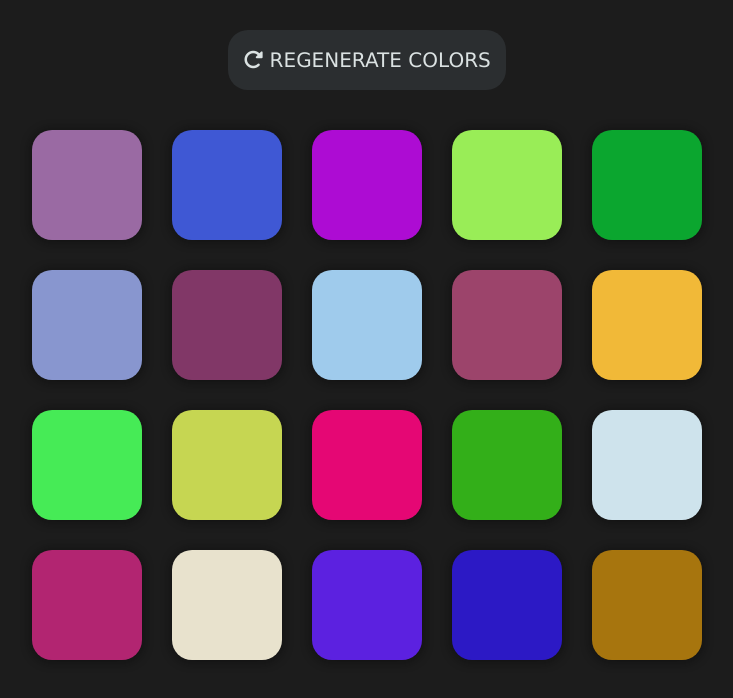
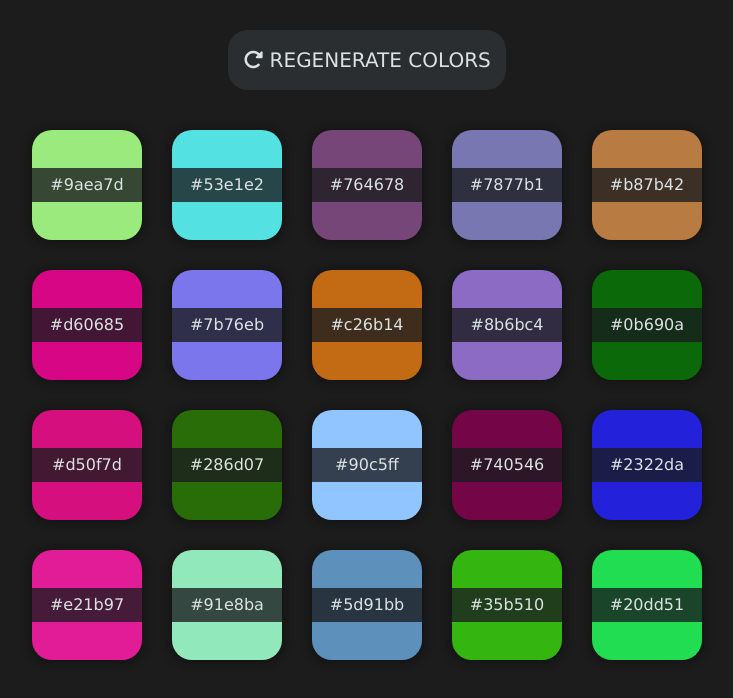
Before and after one commit to liv3rise/simple-color-generator, a website built with Vite: page index.html in a window 1280 px wide. Shown: the whole page, without its empty margins (273-1006 px from the left). Built offline with nearby package versions, Linux system fonts and the light colour scheme.

Commit message:
fixed some issues, added the ability to copy color when clicking on an element

```diff
--- a/package.json
+++ b/package.json
@@ -14,5 +14,8 @@
     "eslint-plugin-import": "^2.27.5",
     "sass": "^1.57.1",
     "vite": "^4.0.0"
+  },
+  "dependencies": {
+    "clipboard": "^2.0.11"
   }
 }
--- a/src/js/ColorItem.js
+++ b/src/js/ColorItem.js
@@ -1,7 +1,13 @@
+import ClipboardJS from 'clipboard';
+
 class ColorItem {
   constructor(width, height) {
     this.width = width;
     this.height = height;
+    this.color = ColorItem.getRandomHexColor();
+    this.inlineStyle = `width: ${this.width}px; height: ${this.height}px; background-color: ${this.color};`;
+    this.item = this.createItem();
+    this.textNode = this.item.querySelector('.color-items__item-text');
   }
 
   static getRandomHexColor() {
@@ -15,18 +21,31 @@ class ColorItem {
     return hexColor;
   }
 
+  addCopyOnClick(element) {
+    const clipboard = new ClipboardJS(element, {
+      text: () => this.color,
+    });
+
+    clipboard.on('success', () => {
+      this.textNode.innerText = 'copied!';
+
+      setTimeout(() => {
+        this.textNode.innerText = this.color;
+      }, 4000);
+    });
+  }
+
   createItem() {
     const colorItemWrapper = document.createElement('div');
-    const colorItem = document.createElement('div');
+    colorItemWrapper.classList.add('color-items__item-wrapper');
+    colorItemWrapper.setAttribute('data-clipboard-text', this.color);
 
-    colorItemWrapper.classList.add('color-items__item-wrapper');
-    colorItem.classList.add('color-items__item');
+    colorItemWrapper.innerHTML = `
+      <div class="color-items__item" style="${this.inlineStyle}">
+        <div class="color-items__item-text">${this.color}</div>
+      </div>`;
 
-    colorItemWrapper.append(colorItem);
-
-    colorItem.style.width = `${this.width}px`;
-    colorItem.style.height = `${this.height}px`;
-    colorItem.style.backgroundColor = ColorItem.getRandomHexColor();
+    this.addCopyOnClick(colorItemWrapper);
 
     return colorItemWrapper;
   }
--- a/src/js/index.js
+++ b/src/js/index.js
@@ -14,7 +14,7 @@ document.addEventListener('DOMContentLoaded', () => {
     for (let i = 0; i < numberOfColors; i += 1) {
       const colorItem = new ColorItem(colorItemWidth, colorItemHeight);
 
-      colorItemsContainer.append(colorItem.createItem());
+      colorItemsContainer.append(colorItem.item);
     }
   }
 
--- a/src/scss/_variables.scss
+++ b/src/scss/_variables.scss
@@ -1,4 +1,5 @@
 $primary-bg-color: rgb(28 28 28);
+$secondary-bg-color: rgb(26, 27, 31);
 
 $primary-text-color: white;
 $secondary-text-color: rgb(219, 226, 226);
--- a/src/scss/styles.scss
+++ b/src/scss/styles.scss
@@ -46,7 +46,7 @@ body {
 
         &:hover {
             .color-items__item {
-                transform: scale(0.9);
+                transform: scale(1.2);
             }
         }
     }
@@ -55,5 +55,17 @@ body {
         border-radius: 20px;
         transition: 0.3s transform;
         box-shadow: 0 1px 10px 2px rgba(8, 8, 8, 0.465);
+        position: relative;
+    }
+
+    &__item-text {
+        width: 100%;
+        padding: 5px;
+        text-align: center;
+        color: $secondary-text-color;
+        background-color: rgba($secondary-bg-color, 0.780);
+        position: absolute;
+        top: 50%;
+        transform: translateY(-50%);
     }
 }
```
Also changed, not shown: 1 other file.
